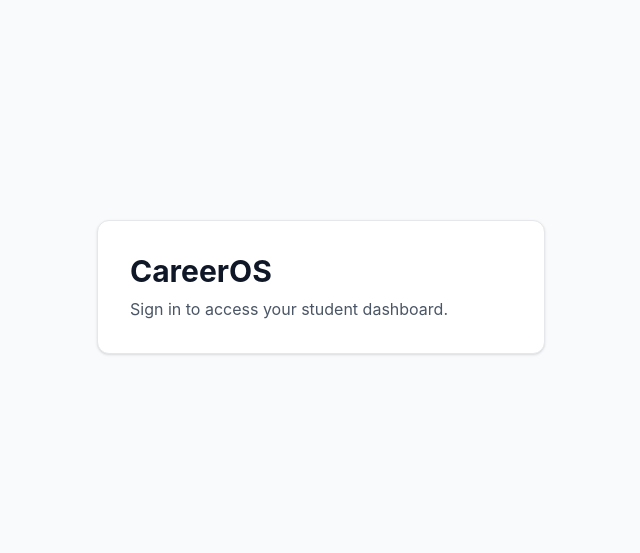
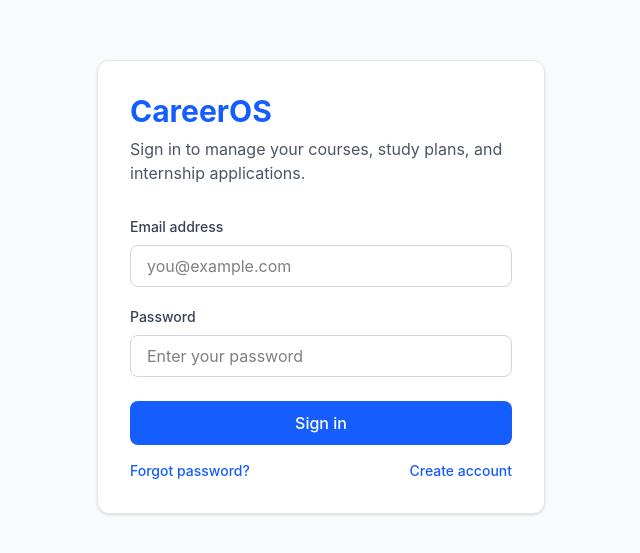
Before and after one commit to Vsquared25/Smart-Dashboard, a React (Vite) app: page /login in a window 1280 px wide. Shown: the part 113-666 px from the top of the page, without its empty margins (319-959 px from the left). Built offline with nearby package versions, Linux system fonts and the light colour scheme.

Commit message:
Build login page interface

```diff
--- a/src/components/layout/Sidebar.tsx
+++ b/src/components/layout/Sidebar.tsx
@@ -1,4 +1,4 @@
-import { Link } from "react-router-dom";
+import { NavLink } from "react-router-dom";
 
 const navItems = [
   {
@@ -38,14 +38,20 @@ export default function Sidebar() {
   CareerOS
   </h1>
   <nav className="flex flex-col gap-2">
-        {navItems.map((item) => (<Link
-
+      {navItems.map((item) => (
+  <NavLink
     key={item.route}
     to={item.route}
-            className="rounded-md px-3 py-2 text-gray-700 transition-colors hover:bg-blue-600 hover:text-white"
+    className={({ isActive }) =>
+      `rounded-md px-3 py-2 transition-colors ${
+        isActive
+          ? "bg-blue-600 text-white"
+          : "text-gray-700 hover:bg-gray-100"
+      }`
+    }
   >
     {item.name}
-          </Link>
+  </NavLink>
 ))}
 </nav>
     </aside>
--- a/src/pages/Login/Login.tsx
+++ b/src/pages/Login/Login.tsx
@@ -1,13 +1,70 @@
 export default function Login() {
   return (
-    <div className="flex min-h-screen items-center justify-center bg-gray-50">
-      <div className="w-full max-w-md rounded-xl border border-gray-200 bg-white p-8 shadow-sm">
-        <h1 className="text-3xl font-bold text-gray-900">CareerOS</h1>
+    <main className="flex min-h-screen items-center justify-center bg-gray-50 px-4">
+      <section className="w-full max-w-md rounded-xl border border-gray-200 bg-white p-8 shadow-sm">
+        <h1 className="text-3xl font-bold text-blue-600">
+          CareerOS
+        </h1>
 
         <p className="mt-2 text-gray-600">
-          Sign in to access your student dashboard.
+          Sign in to manage your courses, study plans, and internship applications.
         </p>
-      </div>
-    </div>
+        <form className="mt-8">
+          <div>
+            <label
+              htmlFor="email"
+              className="mb-2 block text-sm font-medium text-gray-700"
+            >
+              Email address
+            </label>
+
+            <input
+              id="email"
+              name="email"
+              type="email"
+              placeholder="you@example.com"
+              className="w-full rounded-lg border border-gray-300 px-4 py-2 outline-none focus:border-blue-500 focus:ring-2 focus:ring-blue-100"
+            />
+          </div>
+          <div className="mt-5">
+  <label
+    htmlFor="password"
+    className="mb-2 block text-sm font-medium text-gray-700"
+  >
+    Password
+  </label>
+
+  <input
+    id="password"
+    name="password"
+    type="password"
+    placeholder="Enter your password"
+    className="w-full rounded-lg border border-gray-300 px-4 py-2 outline-none focus:border-blue-500 focus:ring-2 focus:ring-blue-100"
+  />
+</div>
+<button
+  type="submit"
+  className="mt-6 w-full rounded-lg bg-blue-600 py-2.5 font-medium text-white transition-colors hover:bg-blue-700"
+>
+  Sign in
+</button>
+<div className="mt-4 flex items-center justify-between text-sm">
+  <a
+    href="#"
+    className="font-medium text-blue-600 hover:text-blue-700"
+  >
+    Forgot password?
+  </a>
+
+  <a
+    href="#"
+    className="font-medium text-blue-600 hover:text-blue-700"
+  >
+    Create account
+  </a>
+</div>
+        </form>
+      </section>
+    </main>
   );
 }
```
Lines whose indentation alone changed are shown as unchanged.
